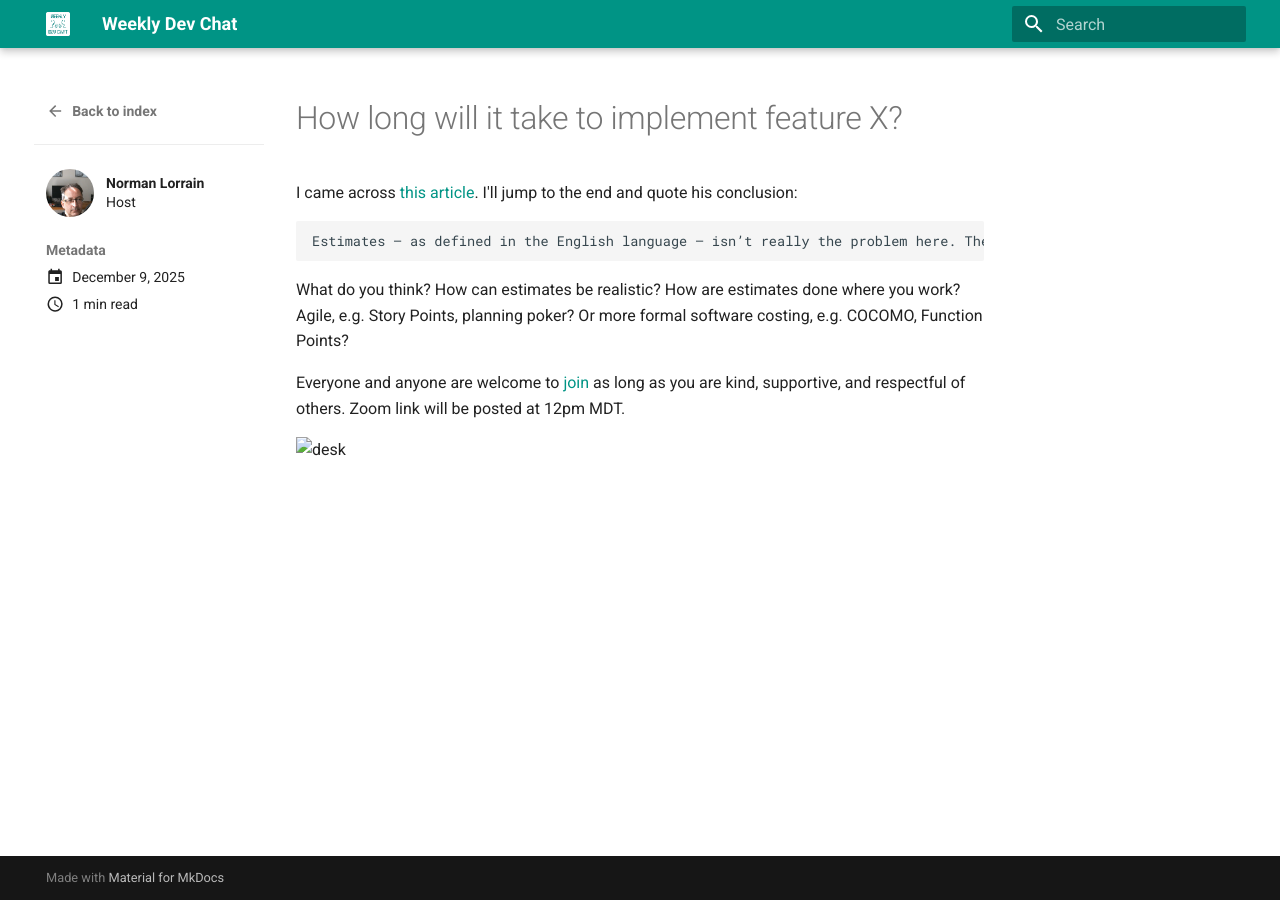
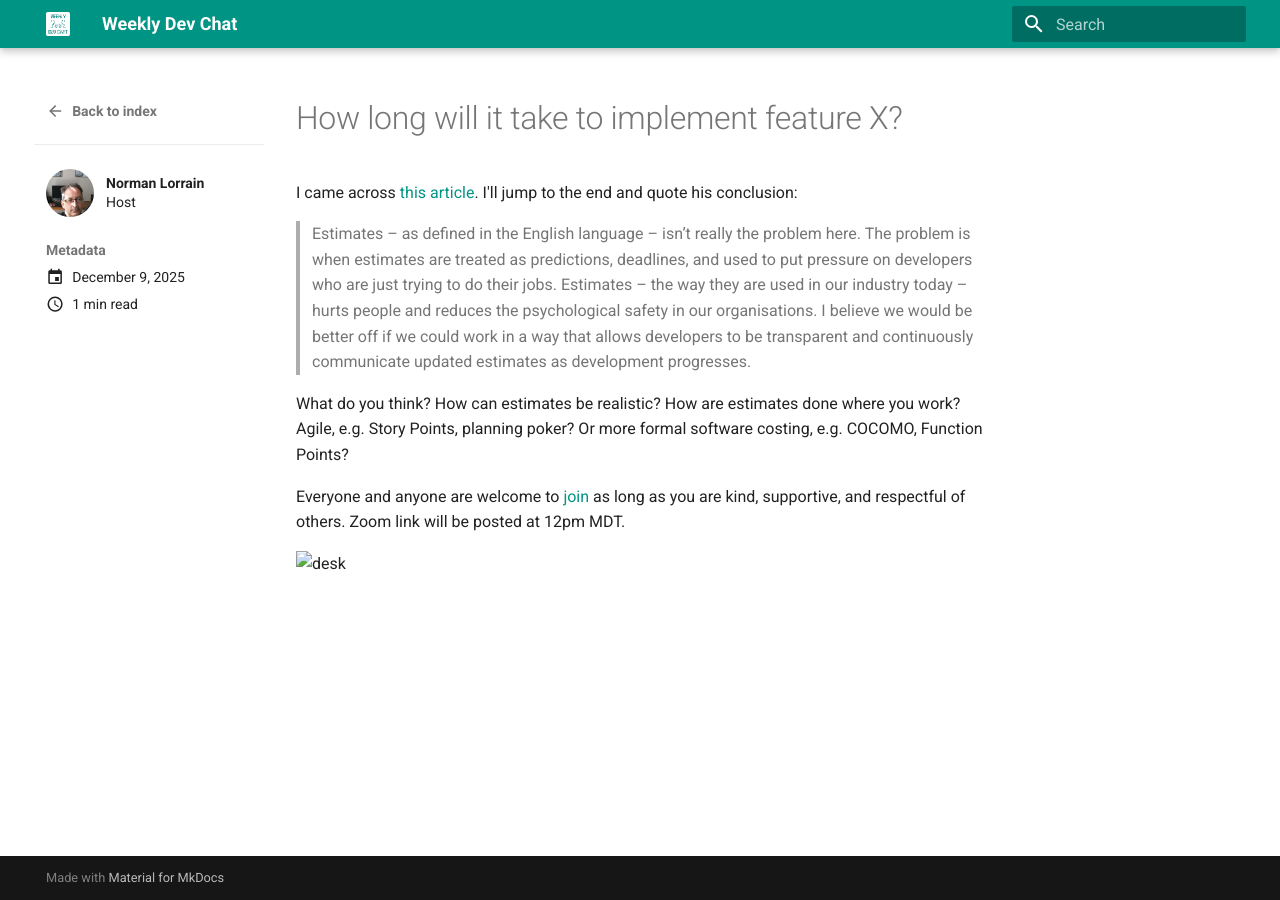
Before and after one commit to weeklydevchat/weeklydevchat.github.io, an MkDocs documentation site: the page built from docs/posts/2025/12/09/index.md, in a window 1280 px wide. Built offline with MkDocs 1.6.1 and Material for MkDocs 9.7.7, drawn with Linux system fonts in a browser that asks for light colours.

Commit message:
formatting

```diff
--- a/docs/posts/2025/12/09/index.md
+++ b/docs/posts/2025/12/09/index.md
@@ -7,7 +7,7 @@ authors:
 
 I came across [this article](https://thorsell.io/2025/12/07/estimates.html).  I'll jump to the end and quote his conclusion:
 
-    Estimates – as defined in the English language – isn’t really the problem here. The problem is when estimates are treated as predictions, deadlines, and used to put pressure on developers who are just trying to do their jobs. Estimates – the way they are used in our industry today – hurts people and reduces the psychological safety in our organisations. I believe we would be better off if we could work in a way that allows developers to be transparent and continuously communicate updated estimates as development progresses.
+> Estimates – as defined in the English language – isn’t really the problem here. The problem is when estimates are treated as predictions, deadlines, and used to put pressure on developers who are just trying to do their jobs. Estimates – the way they are used in our industry today – hurts people and reduces the psychological safety in our organisations. I believe we would be better off if we could work in a way that allows developers to be transparent and continuously communicate updated estimates as development progresses.
 
 What do you think? How can estimates be realistic?  How are estimates done where you work? Agile, e.g. Story Points, planning poker? Or more formal software costing, e.g. COCOMO, Function Points?
 
```
